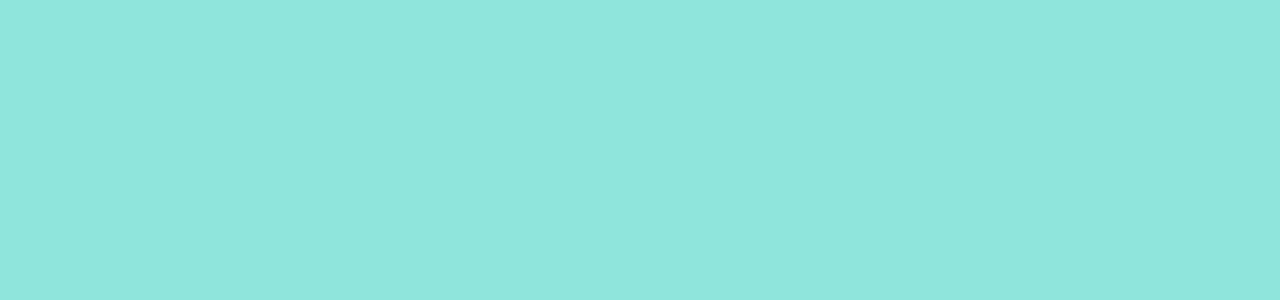
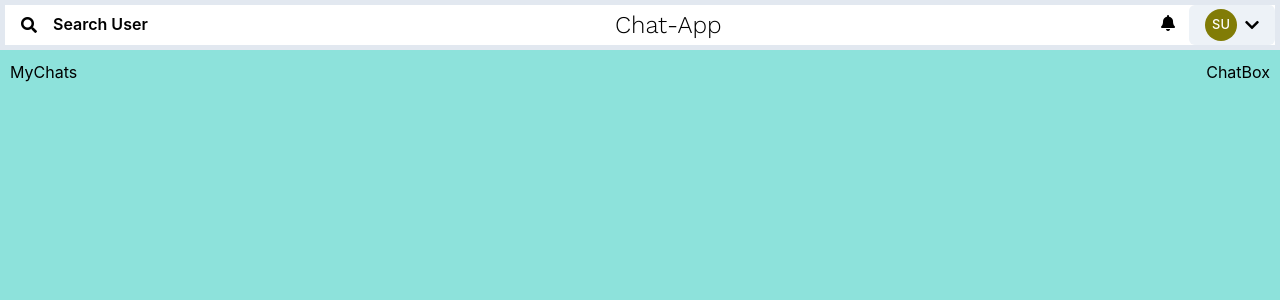
Before and after one commit to Im-Abhi/MERN-Chat-App, a React (Create React App) app in the folder frontend/: page /chats in a window 1280 px wide. Shown: the top 300 px of the page. Built offline with nearby package versions, Linux system fonts and the light colour scheme; sample sign-in values are in the browser's storage.

Commit message:
Initial header
search user, title, profile

```diff
--- a/frontend/public/index.html
+++ b/frontend/public/index.html
@@ -9,7 +9,7 @@
       name="description"
       content="Web site created using create-react-app"
     />
-    <link rel="apple-touch-icon" href="%PUBLIC_URL%/logo192.png" />
+    <link rel="stylesheet" href="https://cdnjs.cloudflare.com/ajax/libs/font-awesome/5.14.0/css/all.min.css" integrity="sha512-1PKOgIY59xJ8Co8+NE6FZ+LOAZKjy+KY8iq0G4B3CyeY6wYHN3yt9PW0XpSriVlkMXe40PTKnXrLnZ9+fkDaog==" crossorigin="anonymous" referrerpolicy="no-referrer" />
     <!--
       manifest.json provides metadata used when your web app is installed on a
       user's mobile device or desktop. See https://developers.google.com/web/fundamentals/web-app-manifest/
--- /dev/null
+++ b/frontend/src/components/ChatBox.js
@@ -0,0 +1,11 @@
+import React from 'react';
+
+const ChatBox = () => {
+    return (
+        <div>
+            ChatBox
+        </div>
+    )
+}
+
+export default ChatBox;
--- /dev/null
+++ b/frontend/src/components/MyChats.js
@@ -0,0 +1,11 @@
+import React from 'react';
+
+const MyChats = () => {
+    return (
+        <div>
+            MyChats
+        </div>
+    )
+}
+
+export default MyChats;
--- /dev/null
+++ b/frontend/src/components/miscellaneous/SideDrawer.js
@@ -0,0 +1,62 @@
+import { Box, Button, Tooltip, Text, Menu, MenuButton, Avatar, MenuList, MenuItem, MenuDivider } from '@chakra-ui/react';
+import React, { useState } from 'react';
+import { ChatState } from '../../context/ChatProvider';
+
+const SideDrawer = () => {
+    const [ search, setSearch ] = useState("");
+    const [ searchResult, setSearchResult ] = useState([]);
+    const [ loading, setLoading ] = useState(false);
+    const [ loadingChat, setLoadingChat ] = useState();
+    const { user } = ChatState();
+    return (
+        <Box
+            d="flex"
+            justifyContent="space-between"
+            alignItems="center"
+            bg="white"
+            w="100%"
+            p="5px 10x"
+            borderWidth="5px"
+        >
+            <Tooltip
+                label="Search users to chat"
+                hasArrow
+                placement='bottom-end'
+            >
+                <Button variant="ghost">
+                    <i class="fas fa-search"></i>
+                    <Text d={{  base: "none", md: "flex"}} px="4">
+                        Search User
+                    </Text>
+                </Button>
+            </Tooltip>
+            <Text fontSize="2xl" fontFamily="Work sans">
+                Chat-App
+            </Text>
+            <div>
+                <Menu>
+                    <MenuButton p={1}>
+                        <i class="fas fa-bell" style={{"padding-right":"10px"}}></i>
+                    </MenuButton>
+                </Menu>
+                <Menu>
+                    <MenuButton as={Button} rightIcon={<i class="fas fa-chevron-down"></i>}>
+                        <Avatar
+                            size='sm'
+                            cursor="pointer"
+                            name={user.name}
+                            src={user.pic}
+                        />
+                    </MenuButton>
+                    <MenuList>
+                        <MenuItem>My Profile</MenuItem>
+                        <MenuDivider />
+                        <MenuItem>LogOut</MenuItem>
+                    </MenuList>
+                </Menu>
+            </div>
+        </Box>
+    )
+}
+
+export default SideDrawer;
--- a/frontend/src/pages/ChatPage.js
+++ b/frontend/src/pages/ChatPage.js
@@ -1,9 +1,26 @@
+import { Box } from "@chakra-ui/react";
+import ChatBox from "../components/ChatBox";
+import MyChats from "../components/MyChats";
+import SideDrawer from "../components/miscellaneous/SideDrawer";
+import { ChatState } from "../context/ChatProvider";
+
 const ChatPage = () => {
+    const { user } = ChatState();
 
     return (
-        <>
-
-        </>
+        <div style={{width:"100%"}}>
+            { user && <SideDrawer/> }
+            <Box
+                d='flex'
+                justifyContent="space-between"
+                w="100%"
+                h="91.5vh"
+                p="10px"
+            >
+                { user && <MyChats/> }
+                { user && <ChatBox/> }
+            </Box>
+        </div>
     );
 }
 
```
Also changed, not shown: frontend/src/index.js (+4 -4 lines), frontend/src/context/ChatProvider.js (line endings or trailing spaces), 2 other files (tests, documents, lock files or other folders).
